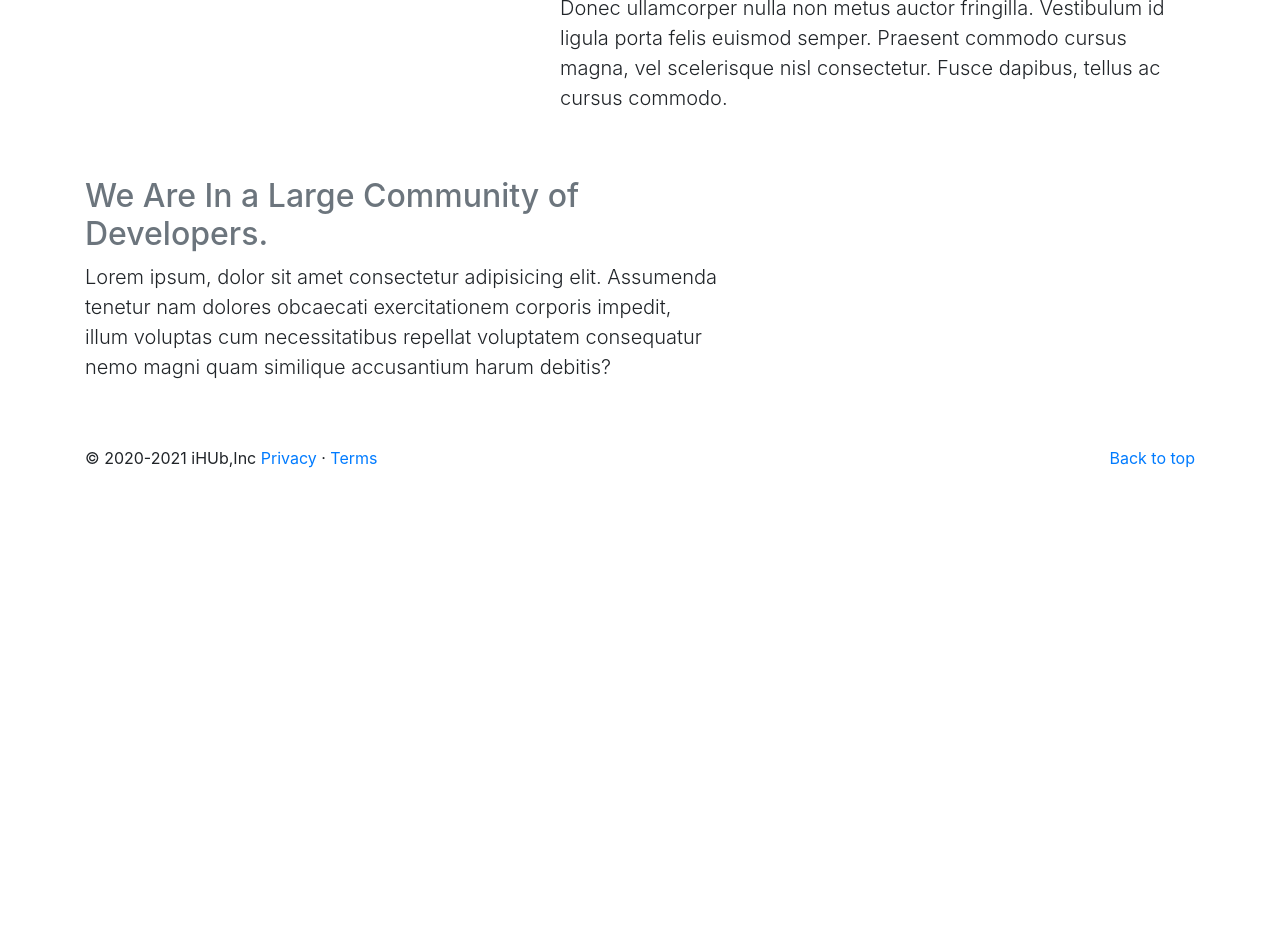
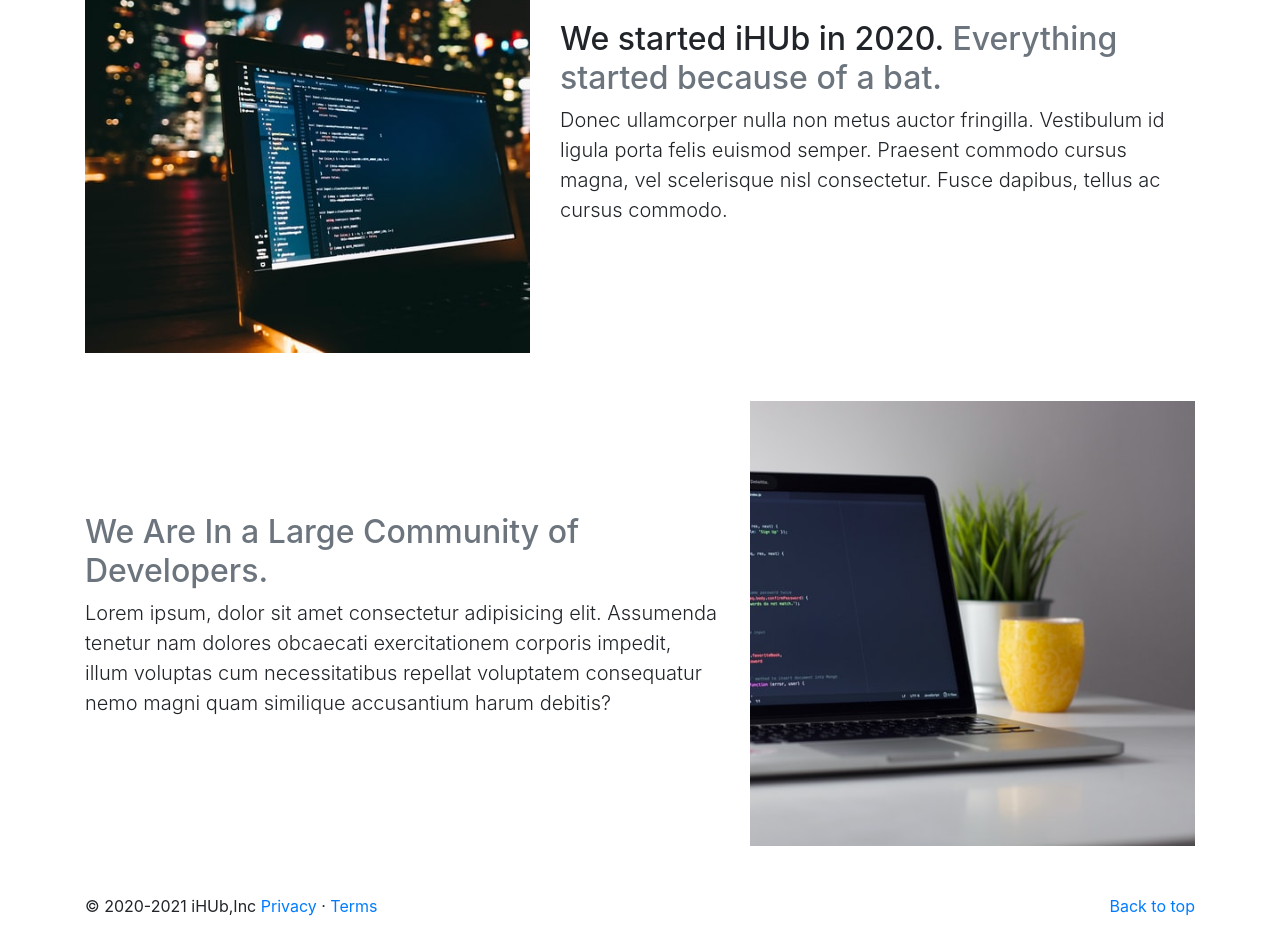
Before and after one commit to Ventureprat/iHUb, a plain HTML site: page about.html in a window 1280 px wide. Shown: the part 689-1623 px from the top of the page. Before the commit the page ends 1175 px from the top, so only its background shows below. Drawn offline with nearby package versions, Linux system fonts and the light colour scheme; the site is published under a folder, as on GitHub Pages, so addresses that start at the root find nothing.

Commit message:
Update about.html

```diff
--- a/about.html
+++ b/about.html
@@ -55,7 +55,7 @@
               <p class="lead">Lorem ipsum dolor sit amet consectetur adipisicing elit. Ipsa ab laudantium quia officia autem quaerat neque sint quas consequatur vel dicta quis quos nulla earum repudiandae recusandae, modi eum. Minima! </p>
             </div>
             <div class="col-md-5">
-                <img class="bd-placeholder-img bd-placeholder-img-lg featurette-image img-fluid mx-auto" src="images/about-1.jpg" alt="" srcset="">
+                <img class="bd-placeholder-img bd-placeholder-img-lg featurette-image img-fluid mx-auto" src="iHUb/images/about-1.jpg" alt="" srcset="">
             </div>
           </div>
 
@@ -69,7 +69,7 @@
               <p class="lead">Donec ullamcorper nulla non metus auctor fringilla. Vestibulum id ligula porta felis euismod semper. Praesent commodo cursus magna, vel scelerisque nisl consectetur. Fusce dapibus, tellus ac cursus commodo.</p>
             </div>
             <div class="col-md-5 order-md-1">
-                <img class="bd-placeholder-img bd-placeholder-img-lg featurette-image img-fluid mx-auto" src="/images/about-2.jpg" alt="" srcset="">
+                <img class="bd-placeholder-img bd-placeholder-img-lg featurette-image img-fluid mx-auto" src="iHUb/images/about-2.jpg" alt="" srcset="">
             </div>
           </div>
 
@@ -83,7 +83,7 @@
               <p class="lead">Lorem ipsum, dolor sit amet consectetur adipisicing elit. Assumenda tenetur nam dolores obcaecati exercitationem corporis impedit, illum voluptas cum necessitatibus repellat voluptatem consequatur nemo magni quam similique accusantium harum debitis?</p>
             </div>
             <div class="col-md-5">
-             <img class="bd-placeholder-img bd-placeholder-img-lg featurette-image img-fluid mx-auto" src="/images/about-3.jpg" alt="" srcset="">
+             <img class="bd-placeholder-img bd-placeholder-img-lg featurette-image img-fluid mx-auto" src="iHUb/images/about-3.jpg" alt="" srcset="">
             </div>
           </div>
 
```
